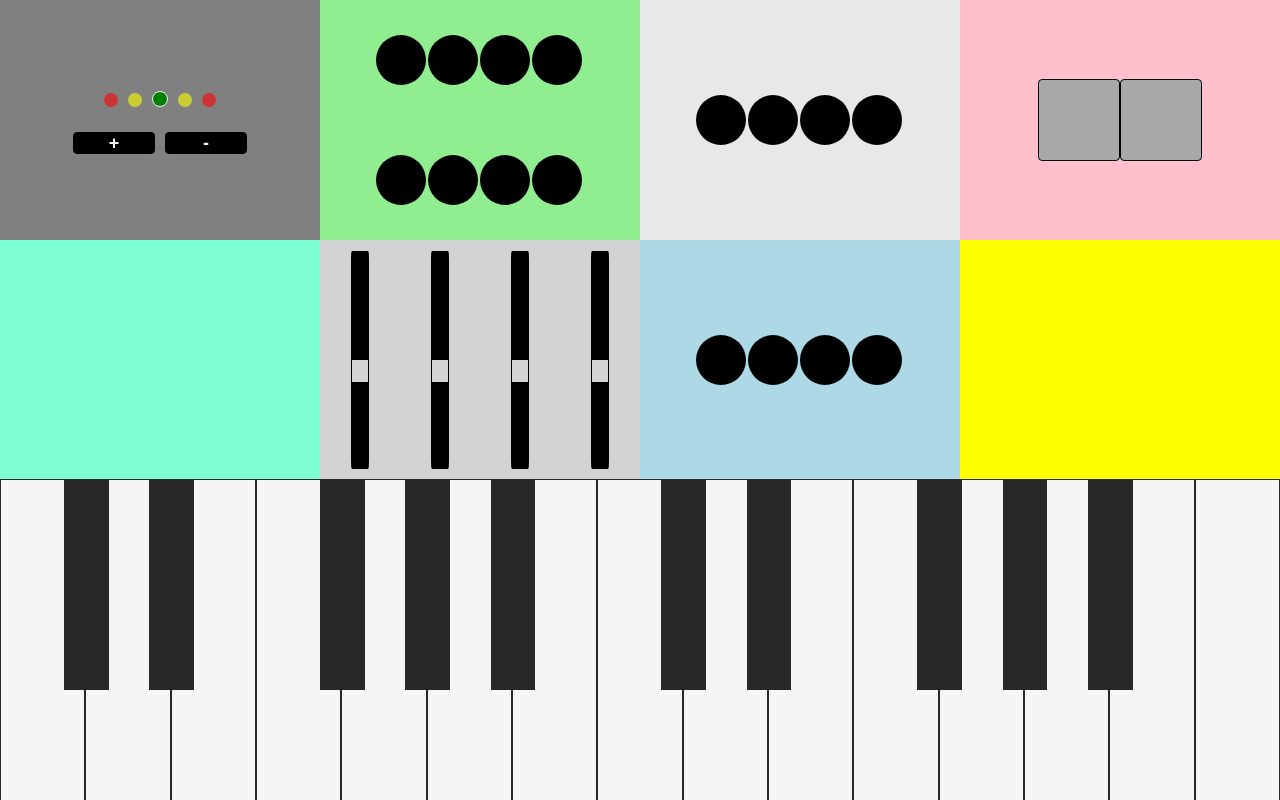
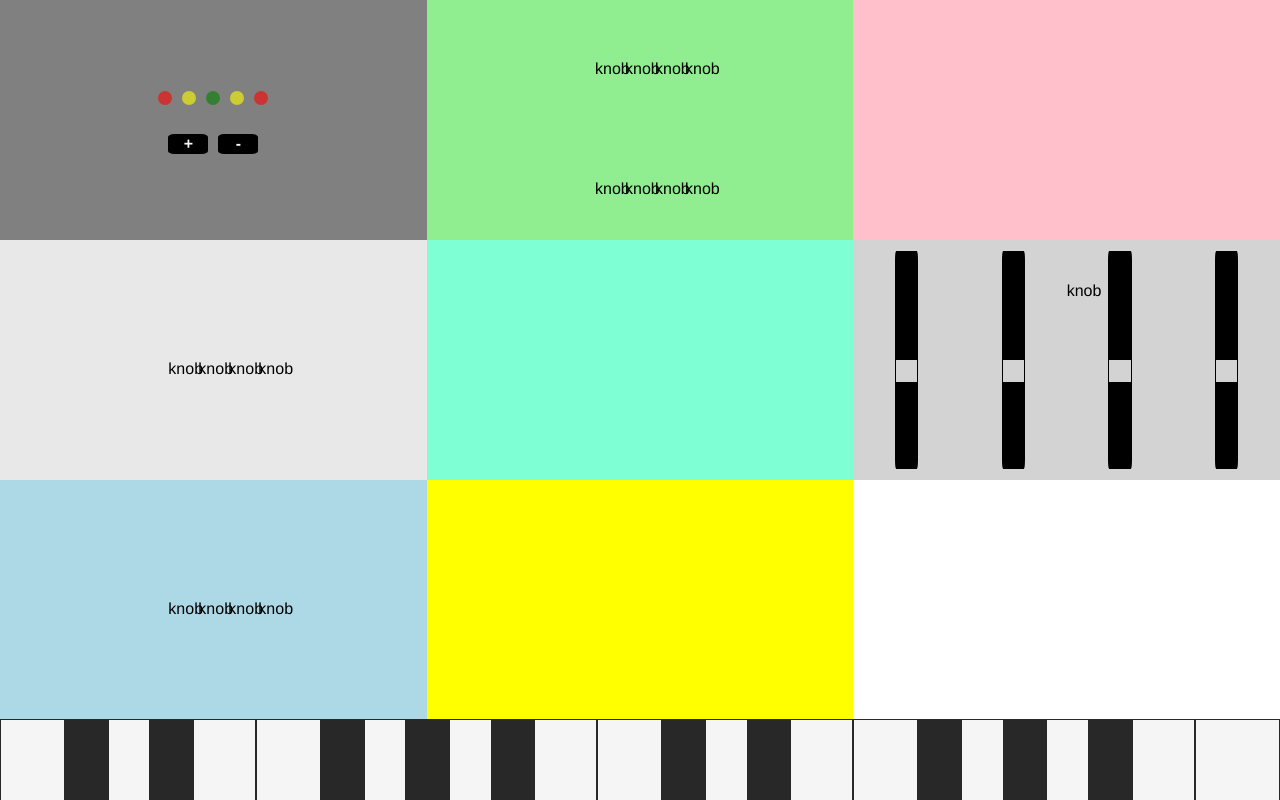
Before and after one commit to foundling/nullwerk, a Vue app: page / in a window 1280 px wide. Shown: the top 800 px of the page. Built offline with nearby package versions, Linux system fonts and the light colour scheme.

Commit message:
wip. making components reusable

```diff
--- a/index.html
+++ b/index.html
@@ -3,6 +3,7 @@
   <head>
     <title>nullwerk</title>
     <meta charset="utf-8">
+    <meta type="description" value="If your interface isn't edible, then I don't want to eat it."
     <meta name="viewport" content="width=device-width, initial-scale=1, user-scalable=no">
     <meta name="apple-mobile-web-app-capable" content="yes" />
   </head>
--- a/package.json
+++ b/package.json
@@ -7,7 +7,8 @@
   "scripts": {
     "dev": "node build/dev-server.js",
     "build": "node build/build.js",
-    "test": ""
+    "test": "",
+    "start": "npm run dev"
   },
   "dependencies": {
     "vue": "^2.0.0-rc.8",
--- a/src/App.vue
+++ b/src/App.vue
@@ -1,57 +1,76 @@
 <template>
 <div class="synth-container">
         <div class="master-pitch-container">
-            <div class="LED-container">
-                <LED v-bind="{octave: -2}" color="red"></LED>
-                <LED v-bind="{octave: -1}" color="yellow"></LED>
-                <LED v-bind="{octave: 0}" color="green"></LED>
-                <LED v-bind="{octave: 1}" color="yellow"></LED>
-                <LED v-bind="{octave: 2}" color="red"></LED>
+            <div class="led-container">
+                <label>Octave</label>
+                <led
+                v-for="octave in octaves"
+                v-bind:color="octave.color"
+                v-bind:currentOctave="currentOctave"
+                v-bind:level="octave.level"></led>
             </div>
-            <octave></octave>
+            <div class="octave-buttons-container">
+                <btn button-label="+" v-on:adjust="adjust(+1)"></btn>
+                <btn button-label="-" v-on:adjust="adjust(-1)"></btn>
+            </div>
         </div>
         <div class="waveforms-and-options-container">
             <div class="waveforms-container">
+                <label>Waveforms</label>
                 <knob></knob>
                 <knob></knob>
                 <knob></knob>
                 <knob></knob>
             </div>
             <div class="waveforms-options-container">
+                <label>Waveform Options</label>
                 <knob></knob>
                 <knob></knob>
                 <knob></knob>
                 <knob></knob>
             </div>
         </div>
+        <div class="master-volume-container">
+            <label>Master Volume</label>
+            <!--
+
+
+            <volume></volume>
+
+            -->
+            <knob diameter="150%"></knob>
+        </div>
         <div class="filter-container">
+            <label>Filter</label>
             <knob></knob>
             <knob></knob>
             <knob></knob>
             <knob></knob>
         </div>
-        <div class="master-volume-container">
-            <volume></volume>
-        </div>
-        <div class="wheels-container">
+       <div class="wheels-container">
+            <label>Wheels</label>
             <wheel></wheel>
             <wheel></wheel>
         </div>
         <div class="envelope-container">
+            <label>Envelope</label>
             <slider></slider>
             <slider></slider>
             <slider></slider>
             <slider></slider>
         </div>
         <div class="lfo-container">
+            <label>LFO-Container</label>
             <knob></knob>
             <knob></knob>
             <knob></knob>
             <knob></knob>
         </div>
         <div class="sequencer-container">
+            <label>Sequence</label>
         </div>
     <div class="keyboard-container">
+        <label>Octave</label>
         <keyboard></keyboard>
     </div>
 </div>
@@ -71,6 +90,9 @@
         width: 100%;
         font-size: 0em;
     }
+    .synth-container > div > * {
+        font-size: initial;
+    }
     .controls-upper,
     .controls-lower {
         display: inline-flex;
@@ -88,7 +110,7 @@
     .sequencer-container,
     .lfo-container,
     .sequencer-container {
-        min-width: 250px;
+        min-width: calc(100% / 3);
         width: 25%;
         height: 30%;
         display: inline-flex;
@@ -106,8 +128,12 @@
         flex-direction: column;
         background: gray;
     }
-    .LED-container {
+    .led-container {
         padding-bottom: 20px;
+    }
+    .octave-buttons-container {
+        display: inline-flex;
+        vertical-align: bottom;
     }
     .waveforms-and-options-container {
         background: lightgreen;
@@ -140,22 +166,45 @@
     @media(max-width: 500px) {
         .keyboard-container {
             transform: rotate(90deg);
+            width: 100%;
         }
     }
 </style>
 
 <script>
 
+import soundEngine from './services/soundengine';
 import Keyboard from './components/Keyboard';
 import Volume from './components/Volume';
 import Octave from './components/Octave';
 import Slider from './components/Slider';
 import Knob from './components/Knob';
 import Wheel from './components/Wheel';
-import Button from './components/Button';
-import LED from './components/LED';
+import Btn from './components/Btn';
+import Led from './components/Led';
 
 export default {
+    data: function() {
+        return {
+            octaves: [
+                { color: 'red', level: -2 },
+                { color: 'yellow', level: -1 },
+                { color: 'green', level: 0 },
+                { color: 'yellow', level: -1 },
+                { color: 'red', level: 2 },
+            ]
+        }
+    },
+    methods: {
+        adjust: (value) => {
+            soundEngine.setOctave(value);
+        }
+    },
+    computed: {
+        currentOctave: function() {
+            return soundEngine.getOctave();
+        }
+    },
     components: {
 
         Keyboard,
@@ -164,7 +213,8 @@ export default {
         Slider,
         Knob,
         Wheel,
-        LED
+        Btn,
+        Led
 
     }
 };
--- /dev/null
+++ b/src/components/Btn.vue
@@ -0,0 +1,39 @@
+<template>
+    <div class="button" v-on:click="adjust">
+        <h1>{{ buttonLabel }}</h1>
+    </div>
+</template>
+
+<style>
+
+    .button {
+        display: inline-flex;
+        justify-content: center;
+        align-items: center;
+        height: 20px;
+        border-radius: 15%;
+        width: 40px;
+        background: black;
+        margin-left: 5px;
+        margin-right: 5px;
+    }
+    h1 {
+        font-size: 1em;
+        color: whitesmoke;
+    }
+
+</style>
+
+<script>
+    import store from '../store';
+
+    export default {
+        props: ['buttonLabel'],
+        computed: {},
+        methods: {
+            adjust: function() {
+                this.$emit('adjust');
+            }
+        },
+    };
+</script>
--- a/src/components/Button.vue
+++ /dev/null
@@ -1,20 +0,0 @@
-<template>
-    <div class="button"></div>
-</template>
-
-<style>
-
-    .button {
-    }
-
-</style>
-
-<script>
-    import store from '../store';
-
-    export default {
-        props: [],
-        computed: {},
-        methods: {},
-    };
-</script>
--- a/src/components/Knob.vue
+++ b/src/components/Knob.vue
@@ -1,7 +1,9 @@
 <template>
-    <div class="knob">
+
+<div class="knob" v-bind:style="{ 'height': diameter || defaultDiameter }">
         <label>knob</label>
     </div>
+
 </template>
 
 <style>
@@ -11,13 +13,13 @@
     http://codepen.io/nordstromdesign/pen/sJlth
     */
     .knob {
-        height: 50px;
-        width: 50px;
         border-radius: 50%;
         background: black;
-        margin-right: 2px;
+        margin-left: 15px;
+        margin-right: 15px;
         position: relative;
     }
+
     label {
         position: absolute;
         bottom: 0px;
@@ -32,8 +34,21 @@
     export default {
         components: {
         },
-        props: [],
+        props: ['diameter'],
         computed: {},
-        methods: {},
+        data: function() {
+            return {
+                defaultDiameter: '35px'
+            }
+        },
+        methods: {
+            parseDiameter() {
+                // this should either be a percentage or a pixel width.
+                if (this.diameter.endsWith('%')) {
+                    return parseInt(this.diameter.slice(3));
+                }
+                return parseFloat(this.diameter);
+            }
+        },
     };
 </script>
--- a/src/components/LED.vue
+++ b/src/components/LED.vue
@@ -31,10 +31,10 @@
         },
         components: {
         },
-        props: ['color', 'active', 'octave'],
+        props: ['color', 'octave', 'level', 'currentOctave'],
         computed: {
                 // check current octave range in sound engine and return true if matches prop.
-                isActive: function() { return this.octave === 0}
+                isActive: function() { return this.octave === this.currentOctave}
         },
         methods: {},
     };
--- a/src/components/Octave.vue
+++ b/src/components/Octave.vue
@@ -1,7 +1,7 @@
 <template>
     <div class="octave-controls">
         <div
-            v-on:click="setOctave(+1)"
+            v-on:click="increase"
             class="octave-up">
             <h1>+</h1>
         </div>
@@ -50,6 +50,9 @@
 
     export default {
         methods: {
+            increase: function() {
+                this.$emit('increase');
+            },
             setOctave(direction) {
                 this.$store.state.soundEngine.setOctave(direction);
             }
--- a/src/services/soundengine/index.js
+++ b/src/services/soundengine/index.js
@@ -120,12 +120,20 @@ const SoundEngine = function () {
     MIDI.init().then(onMIDIConnect, onMIDIFail);
 
 
-    /* Methods */
-
     function setOctave(direction) {
 
         octave += direction;
 
+        if (octave < -2) {
+            octave = -2;
+        } else if (octave > 2) {
+            octave = 2;
+        }
+
+    }
+
+    function getOctave() {
+        return octave;
     }
 
     function setMasterVolume(amount) {
@@ -148,6 +156,10 @@ const SoundEngine = function () {
 
         }
 
+    }
+
+    function getMasterVolume() {
+        return masterGain.gain.value;
     }
 
     function setOscillatorVolume(name, amt) {
@@ -322,6 +334,7 @@ const SoundEngine = function () {
         muteNote,
         setMasterVolume,
         setOscillatorVolume,
+        getOctave,
         setOctave
 
     };
```
